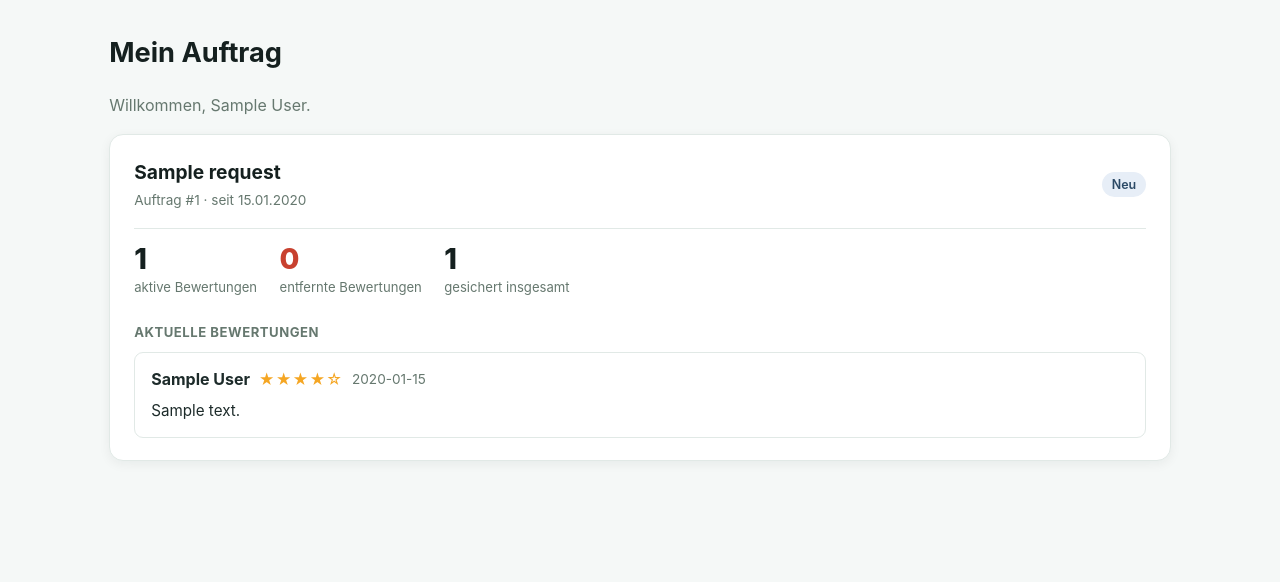
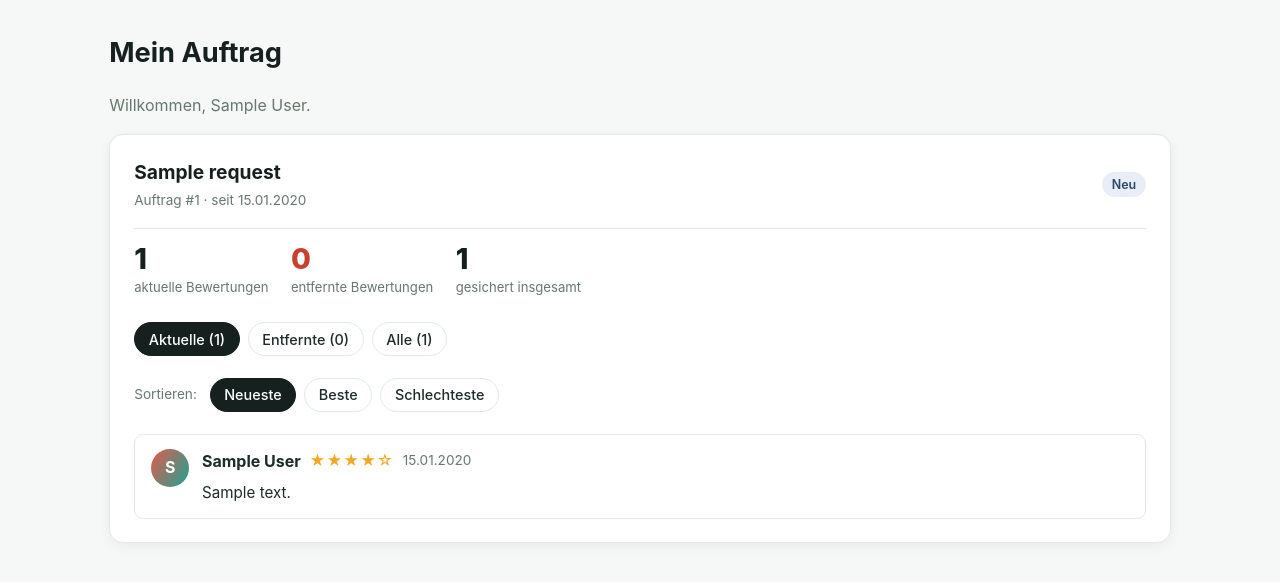
Before and after one commit to Wattnauftritt/wattnauftritt.de, a PHP site: page /bewertungen/kunde/index.php in a window 1280 px wide. Shown: the part 60-642 px from the top of the page. Run offline with PHP 8.4, Linux system fonts and the light colour scheme; the visitor is signed in with stand-in values (Sample User, id 1); tables that the repository leaves empty hold one stand-in row (values such as "Sample post").

Commit message:
Kundenpanel: Tabs (Aktuelle/Entfernte/Alle) + Sortierung, Bewertungen oben
- Bewertungen ueber Tabs direkt oben erreichbar statt langem Scrollen
- Umschalten Aktuelle/Entfernte/Alle + Sortierung (Neueste/Beste/Schlechteste)
  laeuft clientseitig (kein Reload, kein Scrollsprung), pro Auftrag gescoped
- Schoenere Karten (Avatar, goldene Sterne), Datum TT.MM.JJJJ, 'Neueste' nach
  echtem Bewertungsdatum

```diff
--- a/bewertungen/kunde/index.php
+++ b/bewertungen/kunde/index.php
@@ -17,16 +17,28 @@ $requests = $rs->fetchAll();
 
 function c_review_row(array $r): string
 {
-    $stars = $r['rating'] !== null ? str_repeat('★', (int) $r['rating']) . str_repeat('☆', max(0, 5 - (int) $r['rating'])) : '';
-    $html  = '<li class="rev' . ($r['is_deleted'] ? ' rev--del' : '') . '">';
-    $html .= '<div class="rev__head"><strong>' . e($r['author'] ?: 'Anonym') . '</strong>';
-    $html .= '<span class="rev__stars">' . e($stars) . '</span>';
-    if ($r['date_relative']) { $html .= '<span class="muted small">' . e($r['date_relative']) . '</span>'; }
-    if ($r['is_deleted']) { $html .= '<span class="badge st-reject">entfernt</span>'; }
-    $html .= '</div>';
-    if ($r['text']) { $html .= '<p class="rev__text">' . nl2br(e($r['text'])) . '</p>'; }
-    $html .= '</li>';
-    return $html;
+    $rating  = $r['rating'] !== null ? (int) $r['rating'] : 0;
+    $stars   = $rating ? str_repeat('★', $rating) . str_repeat('☆', max(0, 5 - $rating)) : '';
+    $author  = trim((string) ($r['author'] ?? '')) ?: 'Anonym';
+    $initial = mb_strtoupper(mb_substr($author, 0, 1));
+    $raw     = trim((string) ($r['date_relative'] ?? ''));
+    $ts      = $raw !== '' ? strtotime($raw) : false;
+    $dateLbl = $ts !== false ? date('d.m.Y', $ts) : $raw;
+
+    $h  = '<li class="rev' . ($r['is_deleted'] ? ' rev--del' : '') . '"'
+        . ' data-deleted="' . ((int) $r['is_deleted']) . '"'
+        . ' data-rating="' . $rating . '"'
+        . ' data-ts="' . ($ts !== false ? $ts : 0) . '"'
+        . ' data-id="' . (int) $r['id'] . '">';
+    $h .= '<div class="rev__inner"><div class="rev__avatar">' . e($initial) . '</div><div class="rev__body">';
+    $h .= '<div class="rev__head"><strong>' . e($author) . '</strong>';
+    $h .= '<span class="rev__stars" title="' . $rating . ' von 5">' . e($stars) . '</span>';
+    if ($dateLbl !== '') { $h .= '<span class="muted small">' . e($dateLbl) . '</span>'; }
+    if ($r['is_deleted']) { $h .= '<span class="badge st-reject">entfernt</span>'; }
+    $h .= '</div>';
+    if ($r['text']) { $h .= '<p class="rev__text">' . nl2br(e($r['text'])) . '</p>'; }
+    $h .= '</div></div></li>';
+    return $h;
 }
 
 panel_header('Mein Auftrag', 'kunde');
@@ -44,10 +56,10 @@ foreach ($requests as $req) {
     $vs = db()->prepare('SELECT * FROM bm_reviews WHERE request_id = ? ORDER BY id DESC');
     $vs->execute([(int) $req['id']]);
     $reviews = $vs->fetchAll();
-    $active  = array_values(array_filter($reviews, fn($r) => !$r['is_deleted']));
-    $deleted = array_values(array_filter($reviews, fn($r) => $r['is_deleted']));
+    $activeN  = count(array_filter($reviews, fn($r) => !$r['is_deleted']));
+    $deletedN = count(array_filter($reviews, fn($r) => $r['is_deleted']));
     ?>
-    <section class="box">
+    <section class="box bm-order" data-order="<?= (int) $req['id'] ?>">
       <div class="order-head">
         <div>
           <h2 style="margin:0;"><?= e($req['property_name']) ?></h2>
@@ -57,24 +69,74 @@ foreach ($requests as $req) {
       </div>
 
       <div class="stats">
-        <div class="stat"><span class="stat__num"><?= count($active) ?></span><span class="stat__lbl">aktive Bewertungen</span></div>
-        <div class="stat"><span class="stat__num del"><?= count($deleted) ?></span><span class="stat__lbl">entfernte Bewertungen</span></div>
+        <div class="stat"><span class="stat__num"><?= $activeN ?></span><span class="stat__lbl">aktuelle Bewertungen</span></div>
+        <div class="stat"><span class="stat__num del"><?= $deletedN ?></span><span class="stat__lbl">entfernte Bewertungen</span></div>
         <div class="stat"><span class="stat__num"><?= count($reviews) ?></span><span class="stat__lbl">gesichert insgesamt</span></div>
       </div>
 
       <?php if (!$reviews): ?>
-        <p class="muted">Ihre Bewertungen werden gerade gesichert. Sobald das abgeschlossen ist, erscheinen sie hier.</p>
+        <p class="muted" style="margin-top:1rem;">Ihre Bewertungen werden gerade gesichert. Sobald das abgeschlossen ist, erscheinen sie hier.</p>
       <?php else: ?>
-        <?php if ($deleted): ?>
-          <h3 class="sub">Bereits entfernte Bewertungen</h3>
-          <ul class="revlist"><?php foreach ($deleted as $r) { echo c_review_row($r); } ?></ul>
-        <?php endif; ?>
-        <?php if ($active): ?>
-          <h3 class="sub">Aktuelle Bewertungen</h3>
-          <ul class="revlist"><?php foreach ($active as $r) { echo c_review_row($r); } ?></ul>
-        <?php endif; ?>
+        <div class="filterbar bm-tabs" style="margin-top:1.2rem;">
+          <button type="button" data-tab="aktuell" class="is-active">Aktuelle (<?= $activeN ?>)</button>
+          <button type="button" data-tab="entfernt">Entfernte (<?= $deletedN ?>)</button>
+          <button type="button" data-tab="alle">Alle (<?= count($reviews) ?>)</button>
+        </div>
+        <div class="filterbar">
+          <span class="muted small" style="align-self:center;margin-right:.3rem;">Sortieren:</span>
+          <button type="button" data-sort="neu" class="is-active">Neueste</button>
+          <button type="button" data-sort="best">Beste</button>
+          <button type="button" data-sort="schlecht">Schlechteste</button>
+        </div>
+
+        <ul class="revlist" data-list style="margin-top:1rem;">
+          <?php foreach ($reviews as $r) { echo c_review_row($r); } ?>
+        </ul>
+        <p class="muted" data-empty style="margin-top:1rem;display:none;">In dieser Ansicht sind keine Bewertungen.</p>
       <?php endif; ?>
     </section>
     <?php
 }
+?>
+<script>
+(function () {
+  document.querySelectorAll('.bm-order').forEach(function (block) {
+    var list = block.querySelector('[data-list]');
+    if (!list) return;
+    var items = [].slice.call(list.children);
+    var empty = block.querySelector('[data-empty]');
+    var state = { tab: 'aktuell', sort: 'neu' };
+
+    function mark(sel, attr, val) {
+      block.querySelectorAll(sel).forEach(function (b) {
+        b.classList.toggle('is-active', b.getAttribute(attr) === String(val));
+      });
+    }
+    function apply() {
+      var vis = items.filter(function (li) {
+        if (state.tab === 'aktuell') return li.dataset.deleted !== '1';
+        if (state.tab === 'entfernt') return li.dataset.deleted === '1';
+        return true;
+      });
+      vis.sort(function (a, b) {
+        if (state.sort === 'best') return (b.dataset.rating - a.dataset.rating) || (b.dataset.ts - a.dataset.ts);
+        if (state.sort === 'schlecht') return (a.dataset.rating - b.dataset.rating) || (b.dataset.ts - a.dataset.ts);
+        if (a.dataset.ts !== b.dataset.ts) return b.dataset.ts - a.dataset.ts;
+        return b.dataset.id - a.dataset.id;
+      });
+      items.forEach(function (li) { li.style.display = 'none'; });
+      vis.forEach(function (li) { li.style.display = ''; list.appendChild(li); });
+      if (empty) empty.style.display = vis.length ? 'none' : '';
+    }
+    block.querySelectorAll('[data-tab]').forEach(function (b) {
+      b.addEventListener('click', function () { state.tab = b.dataset.tab; mark('[data-tab]', 'data-tab', state.tab); apply(); });
+    });
+    block.querySelectorAll('[data-sort]').forEach(function (b) {
+      b.addEventListener('click', function () { state.sort = b.dataset.sort; mark('[data-sort]', 'data-sort', state.sort); apply(); });
+    });
+    apply();
+  });
+})();
+</script>
+<?php
 panel_footer();
```
